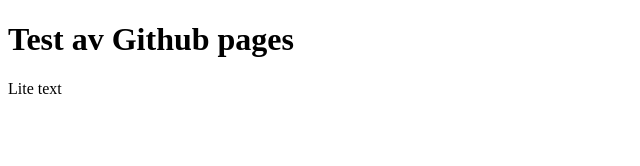
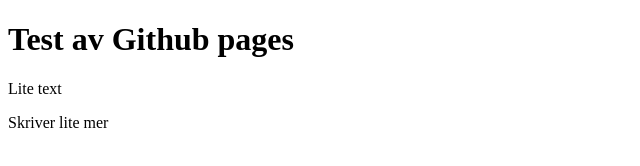
Before and after one commit to frja2400/frja2400.github.io, a plain HTML site: page index.html in a window 1280 px wide. Shown: the whole page, without its empty margins (0-640 px from the left). Drawn offline with Linux system fonts and the light colour scheme.

Commit message:
Second commit

```diff
--- a/index.html
+++ b/index.html
@@ -8,5 +8,6 @@
 <body>
     <h1>Test av Github pages</h1>
     <p>Lite text</p>
+    <p>Skriver lite mer</p>
 </body>
 </html>
```
